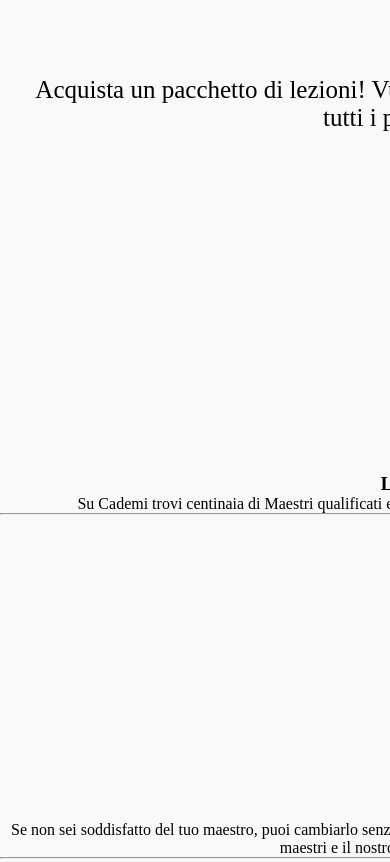
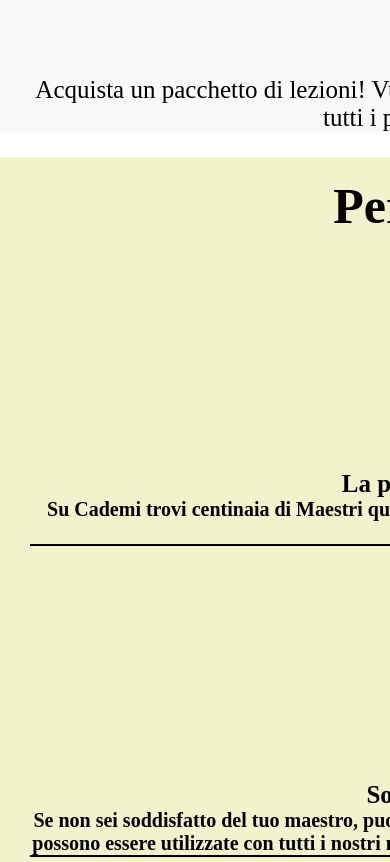
Before and after one commit to NeriEroi/html-css-resp-wannabe, a plain HTML site: page index.html in a window 390 px wide. Shown: the part 1580-2442 px from the top of the page. Drawn offline with Linux system fonts and the light colour scheme.

Commit message:
media query terza sezione

```diff
--- a/style.css
+++ b/style.css
@@ -167,16 +167,41 @@ img {
 /* / Blocco Steps */
 
 
+/* Blocco Why */
+
+#why .row {
+  margin-top: 25px;
+  background-color: #F2F2CD;
 }
 
+#why .row h1 {
+  font-size: 50px;
 
+}
 
+#why .row>.first,
+#why .row>.second,
+#why .row>.third {
+  margin-top: 30px;
+  font-size: 20px;
+  font-weight: 900;
+  padding: 0 30px 0 30px;
+}
 
+#why .row>.first h3,
+#why .row>.second h3,
+#why .row>.third h3 {
+  font-size: 25px;
+}
 
+#why .row>.first hr,
+#why .row>.second hr,
+#why .row>.third hr {
+  border: 1px solid black;
+}
 
+}
 
-
-
-
+/* / Blocco Why */
 
 /* / Media Query */
```
